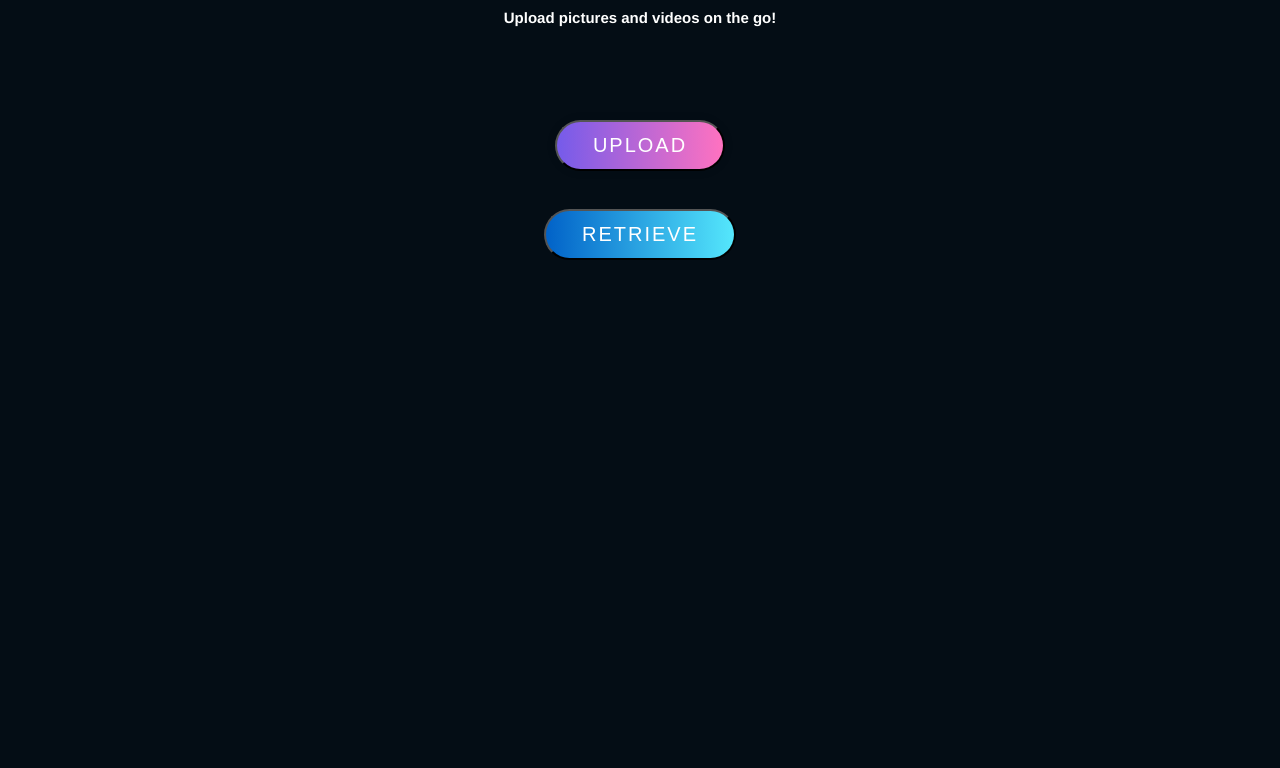
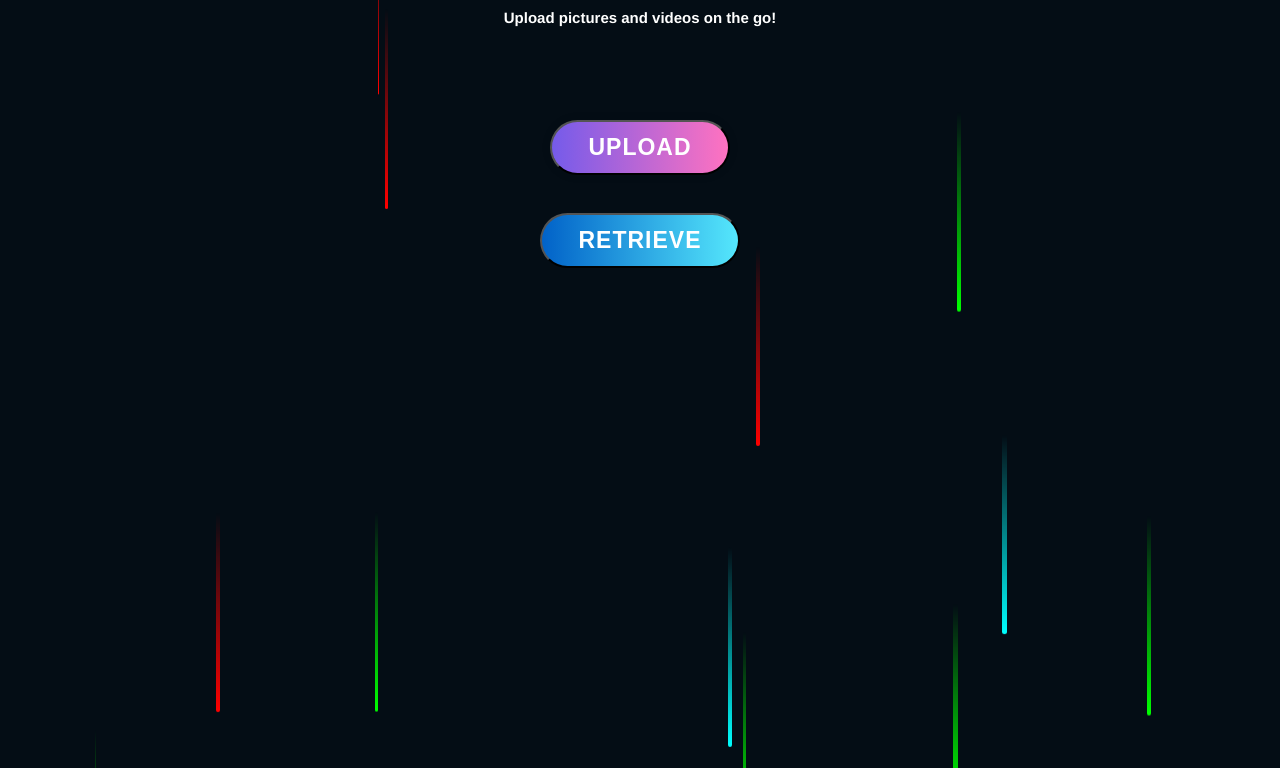
Before and after one commit to NotAseem/PICVERSE, a plain HTML site: page index.html in a window 1280 px wide. Shown: the part 153-921 px from the top of the page. Before the commit the page ends 800 px from the top, so only its background shows below. Drawn offline with Linux system fonts and the light colour scheme; a web font is replaced by a local one.

Commit message:
Update style.css

```diff
--- a/style.css
+++ b/style.css
@@ -22,8 +22,9 @@ body{
    color: #fff;
    text-decoration: none;
    text-transform: uppercase;
-   font-size: 20px;
-   letter-spacing: 2px;
+   font-size: 23px;
+   font-weight: bolder;
+   letter-spacing: 1px;
    border-radius: 40px;
    background: linear-gradient(90deg,#755bea,#ff72c0);
    box-shadow: 0 0 10px rgba(0, 0, 0, 0.1);
@@ -54,8 +55,9 @@ body{
    color: #fff;
    text-decoration: none;
    text-transform: uppercase;
-   font-size: 20px;
-   letter-spacing: 2px;
+   font-size: 23px;
+   font-weight: bolder;
+   letter-spacing: 1px;
    border-radius: 40px;
    background: linear-gradient(90deg,#0162c8,#55e7fc);
  }
@@ -68,13 +70,15 @@ h1{
     font-size: 55px;
     text-align: center;
     font-weight:bolder;
+    z-index: 200;
     font-family: 'Caveat', cursive;
-    -webkit-text-stroke: 1px#0c1112;
+    /*-webkit-text-stroke: 1px#0c1112;*/
     color: white;
 }
 h2{
     font-size: 15px;
     text-align: center;
+    z-index: 200;
     font-family: 'Franklin Gothic Medium', 'Arial Narrow', Arial, sans-serif;
     margin-top: 10px;
     /*-webkit-text-stroke: 1px#0c1112;*/
@@ -118,5 +122,32 @@ h2{
 }
 .fade-in{
     opacity: 0;
-    animation: fadeIn 1s ease-in forwards;
+    animation: fadeIn 0.5s ease-in forwards;
 }
+i{
+    position: absolute;
+    height: 200px;
+    background: linear-gradient(transparent,#fff);
+    border-bottom-left-radius: 5px;
+    border-bottom-right-radius: 5px;
+    animation: animate 5s linear infinite;
+}
+i:nth-child(3n+1){
+    background: linear-gradient(transparent,#0ff);
+}
+i:nth-child(3n+2){
+    background: linear-gradient(transparent,#0f0);
+}
+i:nth-child(3n+3){
+    background: linear-gradient(transparent,#f00);
+}
+@keyframes animate{
+    0%
+    {
+        transform: translateY(-200px);
+    }
+    100%
+    {
+        transform: translateY(calc(100vh + 200px));
+    }
+}
```
